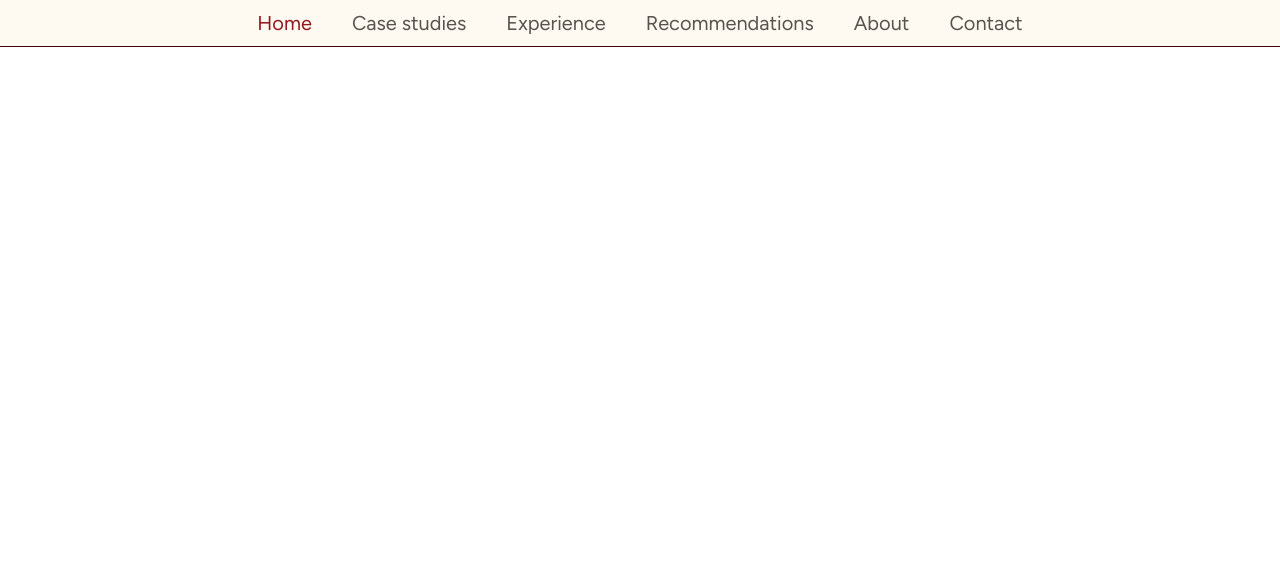
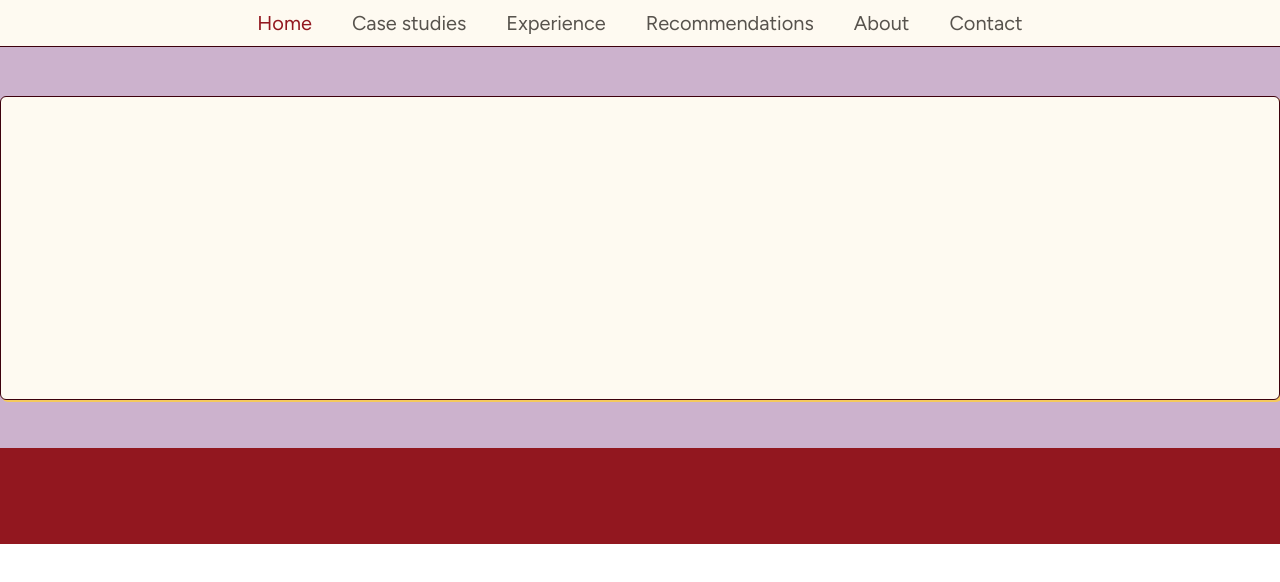
Before and after one commit to dean-tunbridge/px-portfolio, a React (Vite) app: page / in a window 1280 px wide. Shown: the top 582 px of the page. Built offline with nearby package versions, Linux system fonts and the light colour scheme.

Commit message:
begin work on hero section

```diff
--- a/src/App.tsx
+++ b/src/App.tsx
@@ -1,4 +1,5 @@
 import './App.css'
+import Hero from './components/Hero'
 import Navbar from './components/Navbar'
 
 function App() {
@@ -6,6 +7,7 @@ function App() {
     <>
       <div className="font-sans">
         <Navbar />
+        <Hero />
       </div>
     </>
   )
--- a/src/components/Hero.tsx
+++ b/src/components/Hero.tsx
@@ -1,3 +1,32 @@
 export default function Hero() {
-  return <div>Hero</div>
+  return (
+    <div
+      className="box-border flex flex-col justify-center items-center
+                 pt-24 px-0 pb-12
+                 w-full h-136
+                 bg-amethyst-300
+                 border-b-96 border-brick-500">
+      <div
+        className="box-border flex flex-row justify-center items-center
+                   p-12
+                   w-full max-w-360 min-w-85.5 h-100
+                   bg-surface-default-subtle
+                   border border-border-primary
+                   shadow-sm
+                   rounded-md"></div>
+    </div>
+  )
 }
+
+// function AnimatedArrow() {
+//   return (
+//     <div className="w-8 h-7 relative">
+//       <div
+//         className="absolute w-8 h-5 top-1/2 left-1/2 -translate-x-1/2 -translate-y-1/2
+//                    bg-content-brand-secondary border border-border-primary
+//                    shadow-sm
+//                    rounded-sm rotate-180"
+//       />
+//     </div>
+//   )
+// }
```
